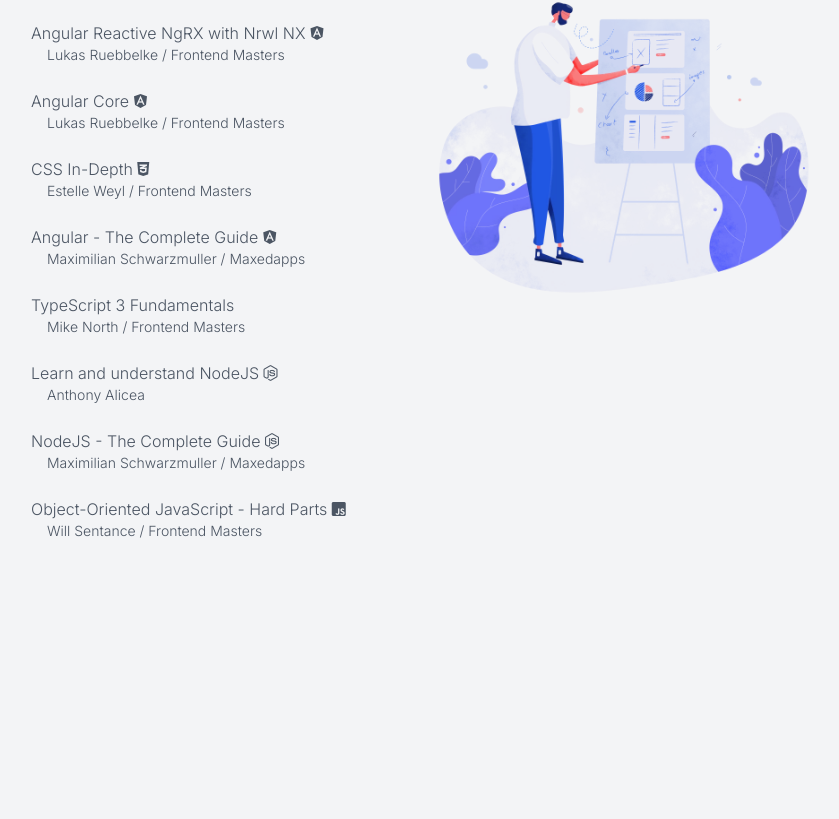
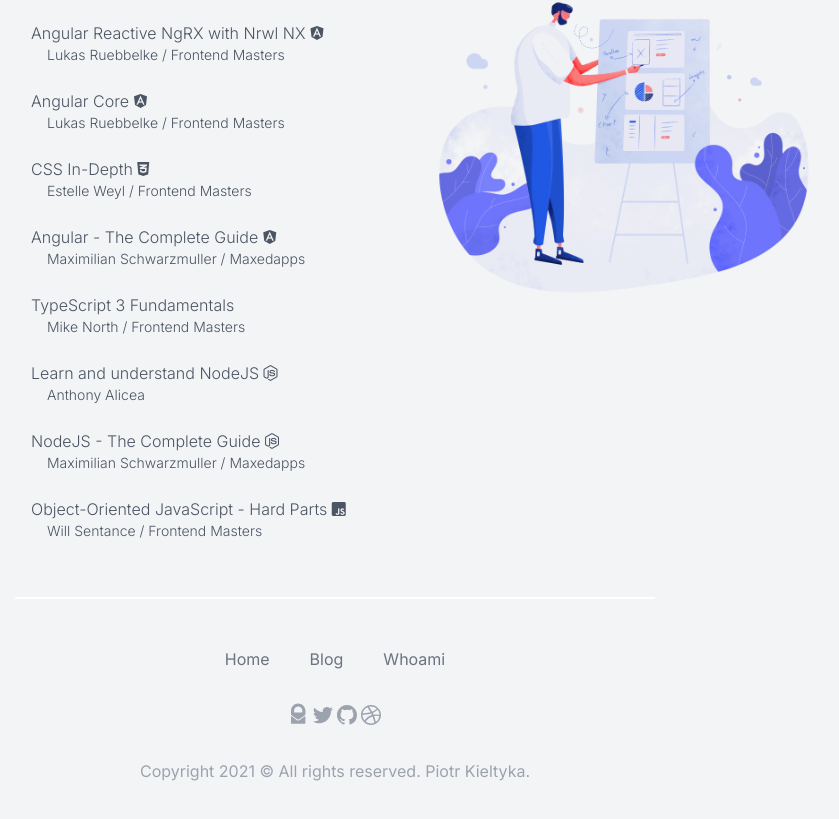
Before and after one commit to PiotrKieltyka/website-with-tailwind, an Angular app: page /whoami in a window 1280 px wide. Shown: the part 1547-2366 px from the top of the page, without its empty margins (305-1144 px from the left). Before the commit the page ends 2112 px from the top, so only its background shows below. Built offline with nearby package versions, Linux system fonts and the light colour scheme.

Commit message:
add footer, update jumbo

```diff
--- a/package.json
+++ b/package.json
@@ -10,7 +10,7 @@
     "host": "node -p \"require('ip').address()\"",
     "ng": "ng",
     "start": "ng serve",
-    "start:host": "ng serve --host=$(npm run host --silent)",
+    "start:host": "NODE_OPTIONS=--max_old_space_size=8192 ng serve --host=$(npm run host --silent)",
     "build": "ng build",
     "build:prod": "NODE_ENV=production ng build --configuration production",
     "watch": "ng build --watch --configuration development",
--- a/src/app/app.module.ts
+++ b/src/app/app.module.ts
@@ -16,6 +16,7 @@
 import { TechnicalSkillsComponent } from './technical-skills/technical-skills.component';
 import { PersonalStudiesComponent } from './personal-studies/personal-studies.component';
 import { JumboComponent } from './jumbo/jumbo.component';
+import { FooterComponent } from './footer/footer.component';
 
 @NgModule({
   declarations: [
@@ -32,7 +33,8 @@
     WhoamiComponent,
     TechnicalSkillsComponent,
     PersonalStudiesComponent,
-    JumboComponent
+    JumboComponent,
+    FooterComponent
   ],
   imports: [
     BrowserModule,
--- /dev/null
+++ b/src/app/footer/footer.component.html
@@ -0,0 +1,60 @@
+<footer>
+  <hr class='w-5/6 lg:w-1/2 mt-8 border-t-2 border-white border-solid mx-auto' />
+  <div class='max-w-screen-xl px-4 py-12 mx-auto space-y-8 overflow-hidden sm:px-6 lg:px-8'>
+    <nav class='flex flex-wrap justify-center -mx-5 -my-2'>
+      <div class='px-5 py-2'>
+        <a routerLink='/home' class='text-base leading-6 text-gray-500 hover:text-gray-900'>
+          Home
+        </a>
+      </div>
+      <div class='px-5 py-2'>
+        <a routerLink='/blog' class='text-base leading-6 text-gray-500 hover:text-gray-900'>
+          Blog
+        </a>
+      </div>
+      <div class='px-5 py-2'>
+        <a routerLink='/whoami' class='text-base leading-6 text-gray-500 hover:text-gray-900'>
+          Whoami
+        </a>
+      </div>
+    </nav>
+    <address class='flex flex-wrap justify-center mt-8'>
+      <a href='mailto:internetics@protonmail.com' class='text-gray-400 hover:text-gray-500'>
+        <span class='sr-only'>ProtonMail</span>
+        <svg class='w-6 h-6' aria-hidden='true' fill='currentColor' viewBox='0 0 24 24'>
+          <path
+            d='M4 6.926C5.231.305 11.2.5 11.2.5s5.969-.195 7.2 6.425v4.51s-.051.482-1.408 1.462c-.236.17-.537.394-.877.648-1.622 1.208-4.155 3.093-4.915 3.093-.76 0-3.293-1.885-4.915-3.093-.34-.254-.641-.478-.877-.648C4.051 11.918 4 11.435 4 11.435v-4.51zm3.113 0v2.458h8.174V6.926c-.83-3.288-4.087-3.334-4.087-3.334s-3.258.046-4.087 3.334z'></path>
+          <path
+            d='M9.55 17.062c.725.503 1.65.593 1.65.593s.926-.091 1.65-.594c.724-.503 5.55-3.952 5.55-3.952v6.829s-.041.794-.916.794H4.916c-.875 0-.915-.794-.915-.794V13.11s4.826 3.449 5.55 3.951zM120.326 2.93c-.472 0-.881.155-1.201.475a1.612 1.612 0 00-.475 1.18c0 .46.157.861.475 1.18l.006.005c.321.303.728.448 1.195.448.479 0 .894-.143 1.217-.448l.006-.006c.318-.318.475-.718.475-1.18 0-.46-.157-.861-.475-1.18-.322-.321-.739-.474-1.223-.474zM127.533 17.721V3.537l-2.578.308v13.92c0 .84.222 1.538.704 2.053l.007.007c.497.498 1.16.733 1.954.733.62 0 1.193-.14 1.713-.424l.229-.124-.715-1.907-.285.113c-.174.07-.379.108-.62.108-.195 0-.279-.05-.318-.095-.045-.07-.091-.223-.091-.508z'></path>
+        </svg>
+      </a>
+      <a href='https://twitter.com/fangstick' class='text-gray-400 hover:text-gray-500'>
+        <span class='sr-only'>Twitter</span>
+        <svg class='w-6 h-6' aria-hidden='true' fill='currentColor' viewBox='0 0 24 24'>
+          <path
+            d='M8.29 20.251c7.547 0 11.675-6.253 11.675-11.675 0-.178 0-.355-.012-.53A8.348 8.348 0 0022 5.92a8.19 8.19 0 01-2.357.646 4.118 4.118 0 001.804-2.27 8.224 8.224 0 01-2.605.996 4.107 4.107 0 00-6.993 3.743 11.65 11.65 0 01-8.457-4.287 4.106 4.106 0 001.27 5.477A4.072 4.072 0 012.8 9.713v.052a4.105 4.105 0 003.292 4.022 4.095 4.095 0 01-1.853.07 4.108 4.108 0 003.834 2.85A8.233 8.233 0 012 18.407a11.616 11.616 0 006.29 1.84'></path>
+        </svg>
+      </a>
+      <a href='https://github.com/PiotrKieltyka' class='text-gray-400 hover:text-gray-500'>
+        <span class='sr-only'>GitHub</span>
+        <svg class='w-6 h-6' aria-hidden='true' fill='currentColor' viewBox='0 0 24 24'>
+          <path fill-rule='evenodd'
+                d='M12 2C6.477 2 2 6.484 2 12.017c0 4.425 2.865 8.18 6.839 9.504.5.092.682-.217.682-.483 0-.237-.008-.868-.013-1.703-2.782.605-3.369-1.343-3.369-1.343-.454-1.158-1.11-1.466-1.11-1.466-.908-.62.069-.608.069-.608 1.003.07 1.531 1.032 1.531 1.032.892 1.53 2.341 1.088 2.91.832.092-.647.35-1.088.636-1.338-2.22-.253-4.555-1.113-4.555-4.951 0-1.093.39-1.988 1.029-2.688-.103-.253-.446-1.272.098-2.65 0 0 .84-.27 2.75 1.026A9.564 9.564 0 0112 6.844c.85.004 1.705.115 2.504.337 1.909-1.296 2.747-1.027 2.747-1.027.546 1.379.202 2.398.1 2.651.64.7 1.028 1.595 1.028 2.688 0 3.848-2.339 4.695-4.566 4.943.359.309.678.92.678 1.855 0 1.338-.012 2.419-.012 2.747 0 .268.18.58.688.482A10.019 10.019 0 0022 12.017C22 6.484 17.522 2 12 2z'
+                clip-rule='evenodd'></path>
+        </svg>
+      </a>
+      <a href='https://dribbble.com/fangstick' class='text-gray-400 hover:text-gray-500'>
+        <span class='sr-only'>Dribbble</span>
+        <svg class='w-6 h-6' aria-hidden='true' fill='currentColor' viewBox='0 0 24 24'>
+          <path fill-rule='evenodd'
+                d='M12 2C6.48 2 2 6.48 2 12s4.48 10 10 10c5.51 0 10-4.48 10-10S17.51 2 12 2zm6.605 4.61a8.502 8.502 0 011.93 5.314c-.281-.054-3.101-.629-5.943-.271-.065-.141-.12-.293-.184-.445a25.416 25.416 0 00-.564-1.236c3.145-1.28 4.577-3.124 4.761-3.362zM12 3.475c2.17 0 4.154.813 5.662 2.148-.152.216-1.443 1.941-4.48 3.08-1.399-2.57-2.95-4.675-3.189-5A8.687 8.687 0 0112 3.475zm-3.633.803a53.896 53.896 0 013.167 4.935c-3.992 1.063-7.517 1.04-7.896 1.04a8.581 8.581 0 014.729-5.975zM3.453 12.01v-.26c.37.01 4.512.065 8.775-1.215.25.477.477.965.694 1.453-.109.033-.228.065-.336.098-4.404 1.42-6.747 5.303-6.942 5.629a8.522 8.522 0 01-2.19-5.705zM12 20.547a8.482 8.482 0 01-5.239-1.8c.152-.315 1.888-3.656 6.703-5.337.022-.01.033-.01.054-.022a35.318 35.318 0 011.823 6.475 8.4 8.4 0 01-3.341.684zm4.761-1.465c-.086-.52-.542-3.015-1.659-6.084 2.679-.423 5.022.271 5.314.369a8.468 8.468 0 01-3.655 5.715z'
+                clip-rule='evenodd'></path>
+        </svg>
+      </a>
+    </address>
+    <p class='mt-8 text-base leading-6 text-center text-gray-400'>
+      Copyright 2021 © All rights reserved.
+      <a class='no-underline hover:text-gray-500' href='https://piotrkieltyka.website'>Piotr Kieltyka</a>.
+    </p>
+  </div>
+</footer>
--- /dev/null
+++ b/src/app/footer/footer.component.ts
@@ -0,0 +1,10 @@
+import { Component } from '@angular/core';
+
+@Component({
+  selector: 'site-footer',
+  templateUrl: './footer.component.html',
+  styles: []
+})
+export class FooterComponent {
+
+}
--- a/src/app/home/home.component.ts
+++ b/src/app/home/home.component.ts
@@ -3,7 +3,9 @@
 @Component({
   selector: 'site-home',
   template: `
+    <site-jumbo></site-jumbo>
     <site-projects></site-projects>
+    <site-footer></site-footer>
   `,
   styles: []
 })
--- a/src/app/jumbo/jumbo.component.html
+++ b/src/app/jumbo/jumbo.component.html
@@ -1 +1,11 @@
-<p>jumbo works!</p>
+<section class='container h-full w-5/6 lg:w-2/3 my-16 text-center flex flex-col items-center justify-center'>
+  <h1 class='text-2xl font-bold my-2'>Hello. I'm Piotr Kieltyka.</h1>
+  <h2 class='font-light my-2'>I'm a dedicated developer with a passion for coding and problem solving.</h2>
+  <a class='font-light text-blue-600 my-2' href='https://piotrkieltyka.typeform.com/to/l1iZVj' rel='nofollow noreferrer'
+  >Why not get in touch?</a>
+  <a href='https://github.com/Piotrkieltyka'
+     class='w-40 h-10 my-4 grid justify-center items-center self-center bg-white hover:shadow-lg hover:bg-gray-700 hover:text-white transition-all shadow-inner rounded-lg'
+  >
+    <button class='text-sm md:text-base font-light'><i class='fab fa-github px-2'></i>GitHub</button>
+  </a>
+</section>
--- a/src/app/jumbo/jumbo.component.ts
+++ b/src/app/jumbo/jumbo.component.ts
@@ -1,15 +1,10 @@
-import { Component, OnInit } from '@angular/core';
+import { Component } from '@angular/core';
 
 @Component({
   selector: 'site-jumbo',
   templateUrl: './jumbo.component.html',
   styleUrls: ['./jumbo.component.scss']
 })
-export class JumboComponent implements OnInit {
-
-  constructor() { }
-
-  ngOnInit(): void {
-  }
+export class JumboComponent {
 
 }
--- a/src/app/projects/projects.component.html
+++ b/src/app/projects/projects.component.html
@@ -4,11 +4,10 @@
   </p>
   <ng-container
     *ngFor='let project of Projects; let i = index'
-    class='flex flex-col items-center justify-center w-11/12 my-4'
   >
     <div
       [ngClass]='i % 2 === 0 ? "flex-col lg:flex-row" : "flex-col lg:flex-row-reverse"'
-      class='flex items-center justify-evenly my-8 border-white border-2 border-solid md:border-0'
+      class='flex items-center justify-evenly my-8 border-white border-0 sm:border-2 border-solid md:border-0'
     >
       <div class='w-11/12 lg:w-7/12 lg:shadow-xl rounded-2xl'>
         <img class='border-0 md:border-t-2 md:border-r-2 md:border-l-2 lg:border-t-2 border-white border-solid rounded-t-2xl lg:rounded-2xl' src='{{ project.featured_image }}' title='{{ project.title }}'
--- a/src/app/whoami/whoami.component.html
+++ b/src/app/whoami/whoami.component.html
@@ -13,3 +13,4 @@
 </section>
 <site-technical-skills></site-technical-skills>
 <site-personal-studies></site-personal-studies>
+<site-footer></site-footer>
```
Also changed, not shown: 1 other file (tests, documents, lock files or other folders).
